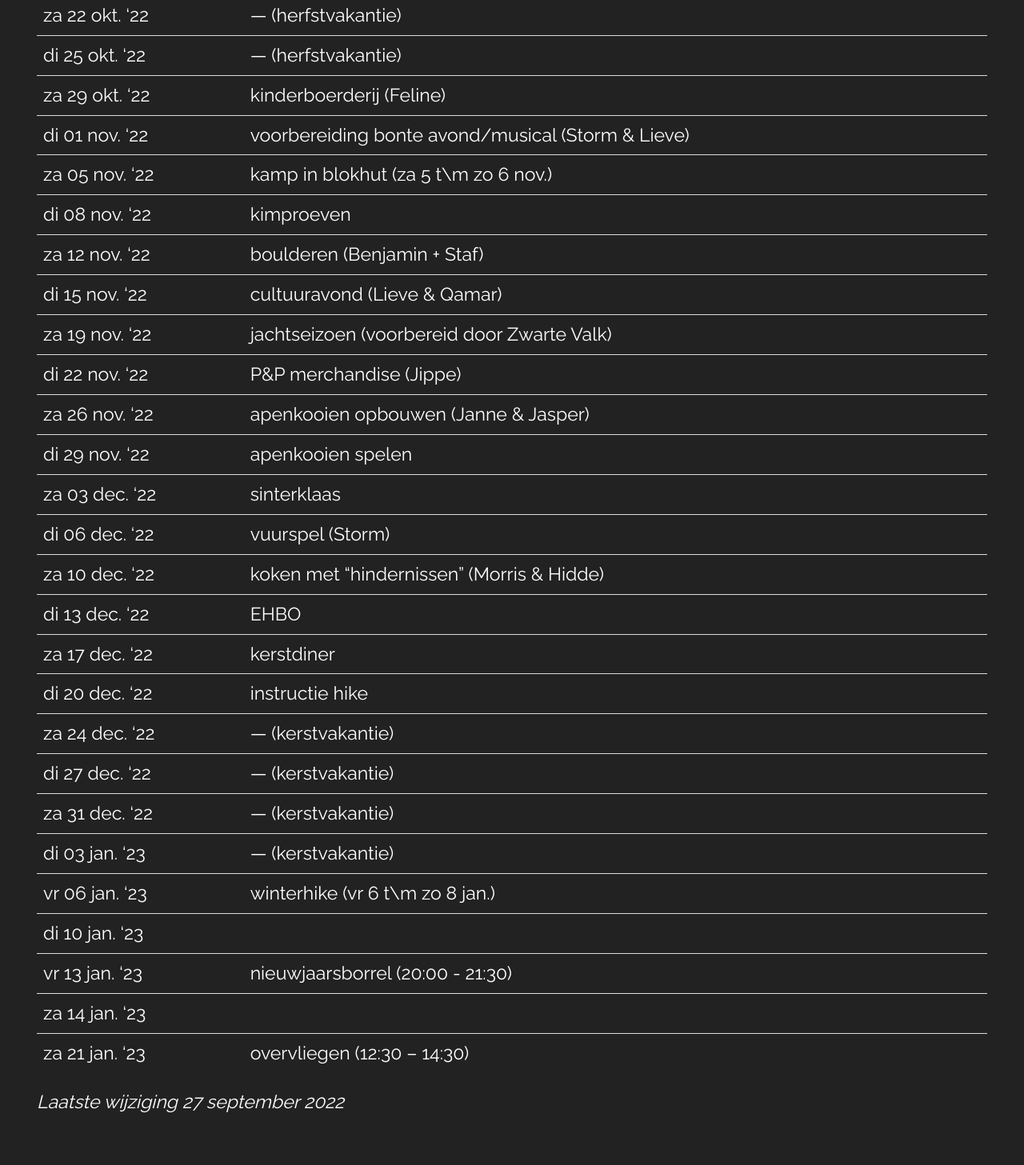
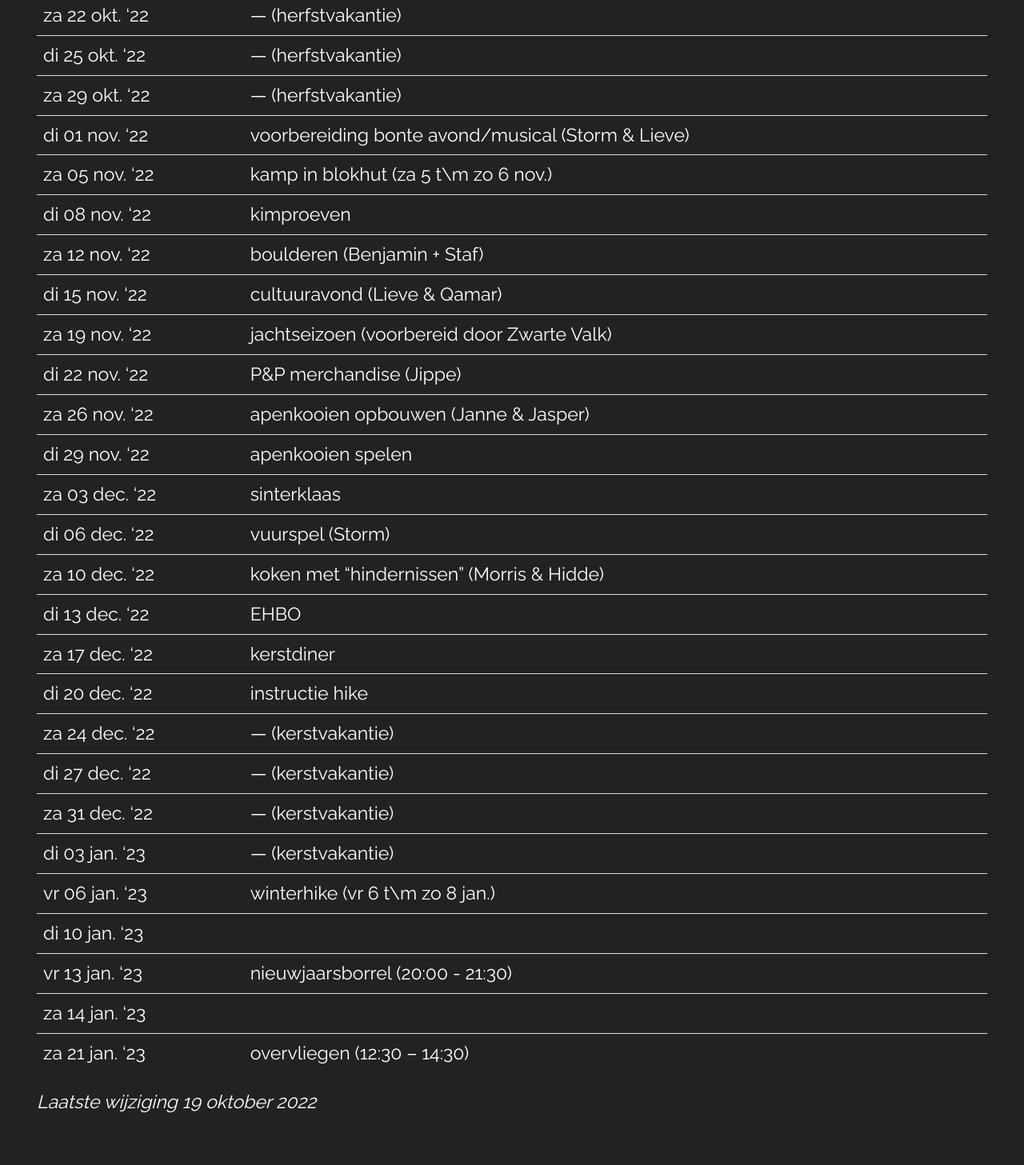
Before and after one commit to nognooitmeegemaakt/website, a Jekyll site: the page built from _agenda/scouts.md, in a window 1280 px wide. Shown: the part 829-2286 px from the top of the page at 80% size. Built offline with Jekyll 4.4.1, drawn with Linux system fonts in a browser that asks for light colours; some web fonts are replaced.

Commit message:
Update 'Scouts' agenda

```diff
--- a/_agenda/scouts.md
+++ b/_agenda/scouts.md
@@ -3,7 +3,7 @@ title: Scouts Programma
 layout: agenda
 category: agenda
 agenda: scouts
-footer: "_Laatste wijziging 27 september 2022_"
+footer: "_Laatste wijziging 19 oktober 2022_"
 ---
 
 | | |
@@ -18,7 +18,7 @@ footer: "_Laatste wijziging 27 september 2022_"
 | di 18 okt. '22 | klasse eisen instructieavond |
 | za 22 okt. '22 | — (herfstvakantie) |
 | di 25 okt. '22 | — (herfstvakantie) |
-| za 29 okt. '22 | kinderboerderij (Feline) |
+| za 29 okt. '22 | — (herfstvakantie) |
 | di 01 nov. '22 | voorbereiding bonte avond/musical (Storm & Lieve) |
 | za 05 nov. '22 | kamp in blokhut (za 5 t\m zo 6 nov.) |
 | di 08 nov. '22 | kimproeven |
```
